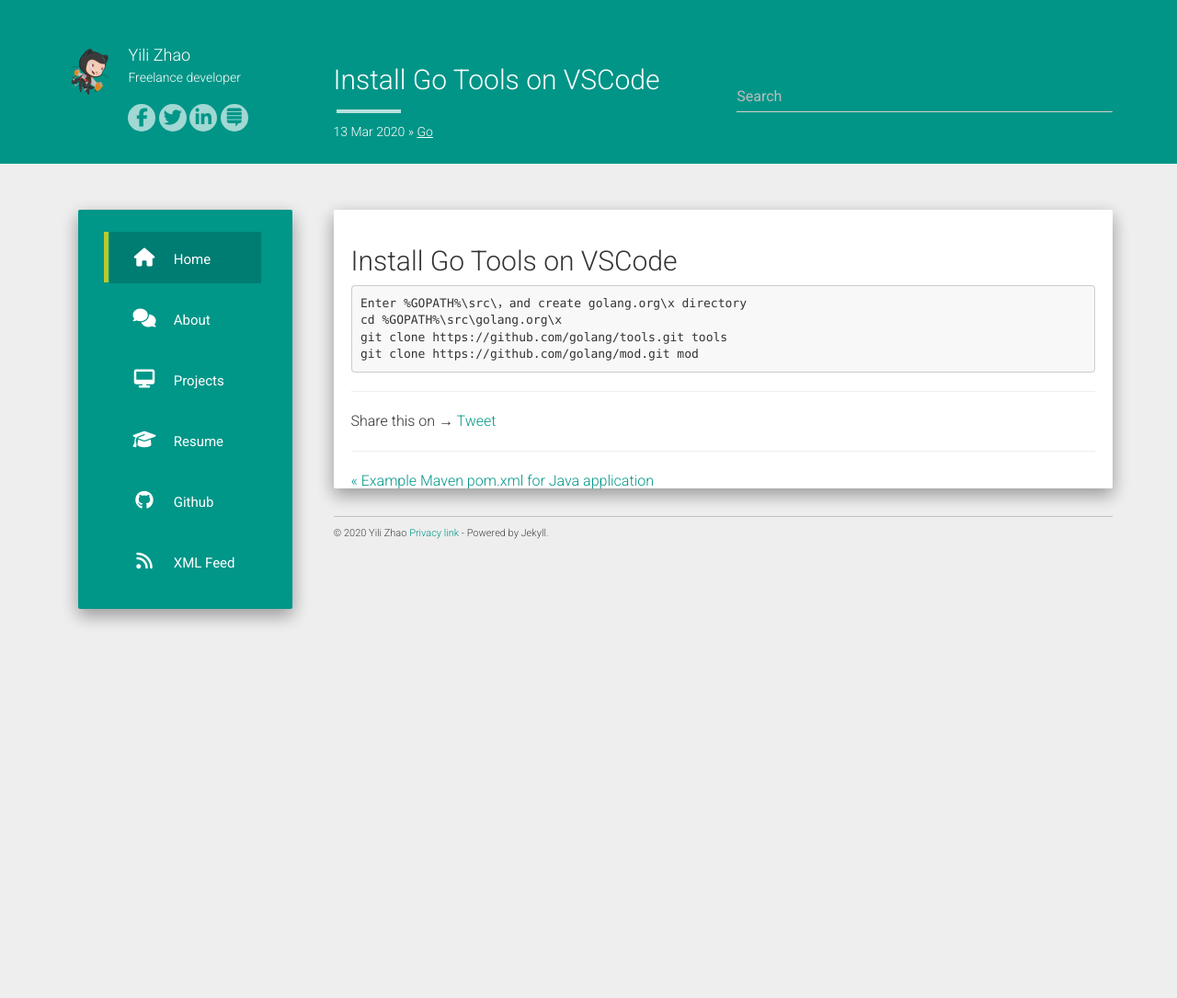
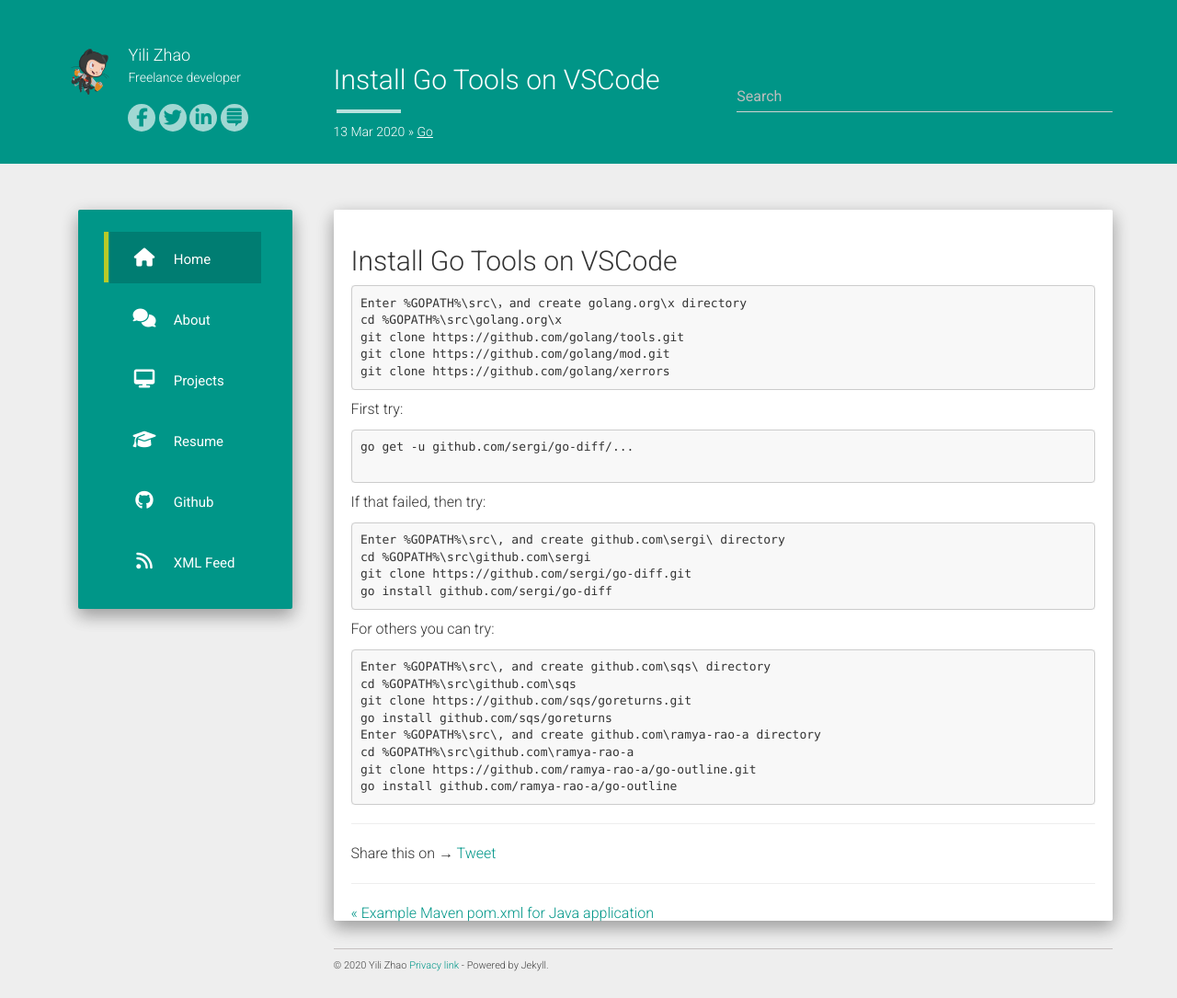
Before and after one commit to panovr/panovr.github.io, a Jekyll site: the page built from _posts/2020-03-13-Install-Go-Tools-on-VSCode.md, in a window 1280 px wide. Shown: the whole page at 92% size. Built offline with Jekyll 4.4.1, drawn with Linux system fonts in a browser that asks for light colours; nearby versions of some CDN libraries; comment, search, counter and statistics services are not loaded; before the commit the page ends 900 px from its top, so only the background shows below that.

Commit message:
Update blog

````diff
--- a/_posts/2020-03-13-Install-Go-Tools-on-VSCode.md
+++ b/_posts/2020-03-13-Install-Go-Tools-on-VSCode.md
@@ -10,6 +10,33 @@ categories: Go
 ```
 Enter %GOPATH%\src\，and create golang.org\x directory
 cd %GOPATH%\src\golang.org\x
-git clone https://github.com/golang/tools.git tools
-git clone https://github.com/golang/mod.git mod
+git clone https://github.com/golang/tools.git
+git clone https://github.com/golang/mod.git
+git clone https://github.com/golang/xerrors
 ```
+
+First try:
+```
+go get -u github.com/sergi/go-diff/...
+
+```
+
+If that failed, then try:
+```
+Enter %GOPATH%\src\, and create github.com\sergi\ directory
+cd %GOPATH%\src\github.com\sergi
+git clone https://github.com/sergi/go-diff.git
+go install github.com/sergi/go-diff
+```
+
+For others you can try:
+```
+Enter %GOPATH%\src\, and create github.com\sqs\ directory
+cd %GOPATH%\src\github.com\sqs
+git clone https://github.com/sqs/goreturns.git
+go install github.com/sqs/goreturns
+Enter %GOPATH%\src\, and create github.com\ramya-rao-a directory
+cd %GOPATH%\src\github.com\ramya-rao-a
+git clone https://github.com/ramya-rao-a/go-outline.git
+go install github.com/ramya-rao-a/go-outline
+```
````
